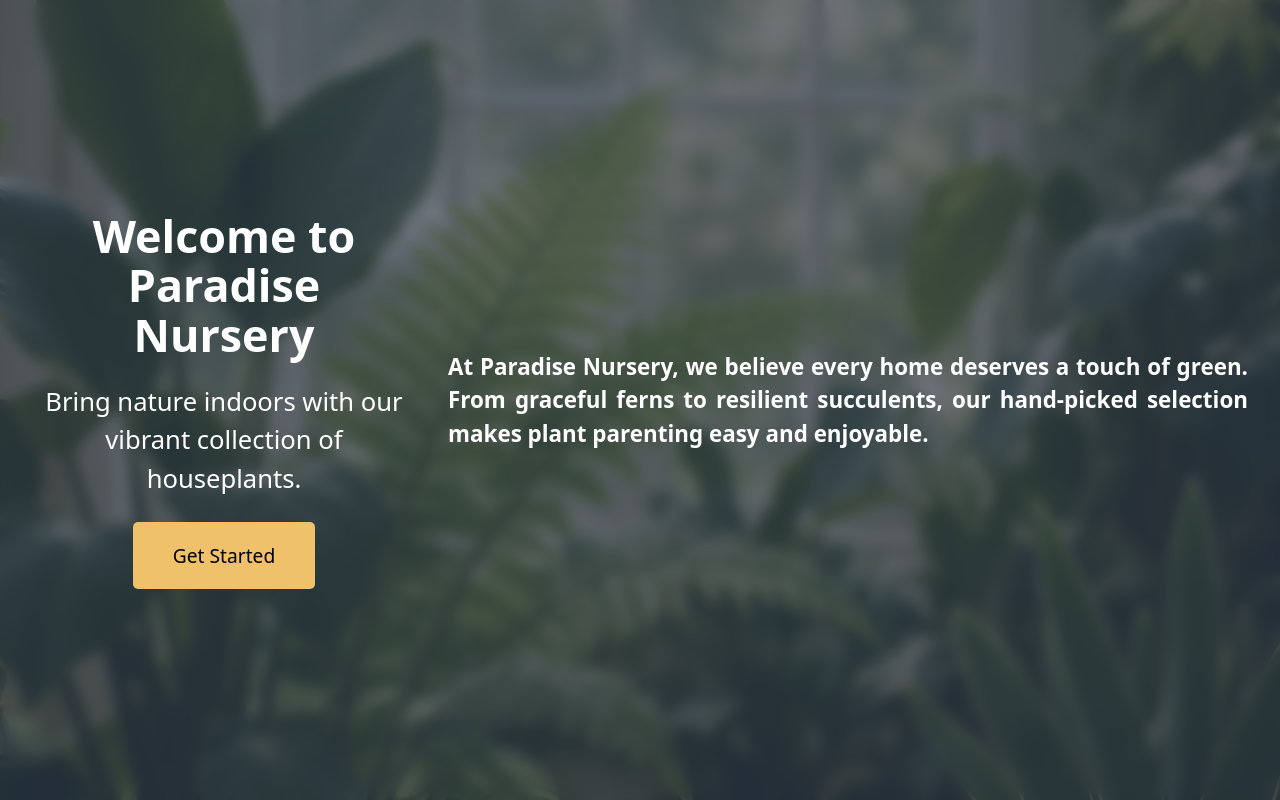
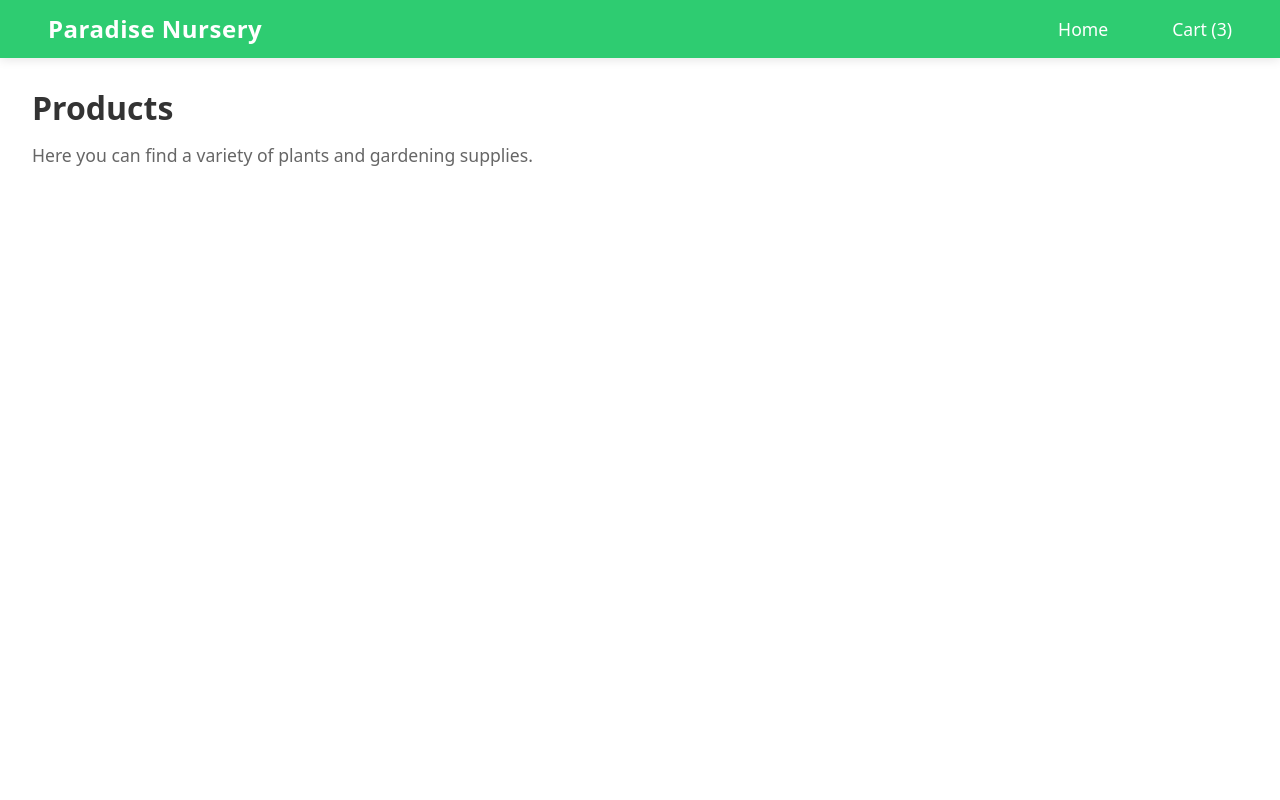
Before and after one commit to VitalyVorobyev/ibmreactfinal, a React (Vite) app: page /products in a window 1280 px wide. Built offline with nearby package versions, Linux system fonts and the light colour scheme.

Commit message:
feat: add Header component and Products page with navigation updates

```diff
--- a/src/App.css
+++ b/src/App.css
@@ -63,6 +63,78 @@
   text-align: justify;
 }
 
+.navbar {
+  display: flex;
+  align-items: center;
+  justify-content: space-between;
+  padding: 0.5rem 2rem;
+  background-color: #2ecc71;
+  box-shadow: 0 2px 10px rgba(0, 0, 0, 0.1);
+  position: sticky;
+  top: 0;
+  z-index: 1000;
+}
+
+.navbar__logo a {
+  color: white;
+  text-decoration: none;
+  font-size: 1.5rem;
+  font-weight: 700;
+  letter-spacing: 0.5px;
+  transition: all 0.3s ease;
+  padding: 0.5rem 1rem;
+  border-radius: 4px;
+}
+
+.navbar__logo a:hover {
+  background-color: rgba(255, 255, 255, 0.15);
+  transform: translateY(-1px);
+}
+
+.navbar__nav {
+  display: flex;
+  gap: 2rem;
+  align-items: center;
+}
+
+.navbar__link {
+  text-decoration: none;
+  color: white;
+  font-weight: 500;
+  font-size: 1.1rem;
+  padding: 0.5rem 1rem;
+  border-radius: 4px;
+  transition: all 0.3s ease;
+}
+
+.navbar__link:hover {
+  background-color: rgba(255, 255, 255, 0.15);
+  color: white;
+}
+
+.products-page {
+    min-height: 100vh;
+    min-width: 100vw;
+    display: flex;
+    flex-direction: column;
+}
+
+.products-content {
+    padding: 2rem;
+    flex: 1;
+}
+
+.products-content h1 {
+    font-size: 2rem;
+    margin-bottom: 1rem;
+    color: #333;
+}
+
+.products-content p {
+    font-size: 1.1rem;
+    color: #666;
+}
+
 @media (max-width: 1024px) {
   .landing__content {
     flex-direction: column;
--- a/src/App.tsx
+++ b/src/App.tsx
@@ -3,13 +3,14 @@ import './App.css'
 import { BrowserRouter as Router, Route, Routes, Navigate } from "react-router-dom";
 
 import LandingPage from './components/LandingPage';
+import Products from './components/Products';
 
 const App = () => {
     return (
       <Router>
         <Routes>
           <Route path="/" element={<LandingPage />} />
-          <Route path="/products" element={<LandingPage />} />
+          <Route path="/products" element={<Products />} />
           <Route path="/cart" element={<LandingPage />} />
           <Route path="*" element={<Navigate to="/" replace />} />
         </Routes>
--- /dev/null
+++ b/src/components/Header.tsx
@@ -0,0 +1,22 @@
+import { Link, useLocation } from "react-router-dom";
+
+export default function Header() {
+    const location = useLocation();
+
+    return (
+        <header className="navbar">
+            <div className="navbar__logo">
+                <Link to="/">Paradise Nursery</Link>
+            </div>
+            <nav className="navbar__nav">
+                {location.pathname !== "/" && <Link className="navbar__link" to="/">Home</Link>}
+                {location.pathname !== "/products" && <Link className="navbar__link" to="/products">Products</Link>}
+                {location.pathname !== "/cart" && (
+                    <Link className="navbar__link" to="/cart">
+                        Cart ({3})
+                    </Link>
+                )}
+            </nav>
+        </header>
+    );
+}
--- /dev/null
+++ b/src/components/Products.tsx
@@ -0,0 +1,16 @@
+import Header from './Header';
+
+const Products = () => {
+    return (
+        <div className="products-page">
+            <Header />
+            <div className="products-content">
+                <h1>Products</h1>
+                <p>Here you can find a variety of plants and gardening supplies.</p>
+                {/* Add product listings here */}
+            </div>
+        </div>
+    );
+};
+
+export default Products;
```
